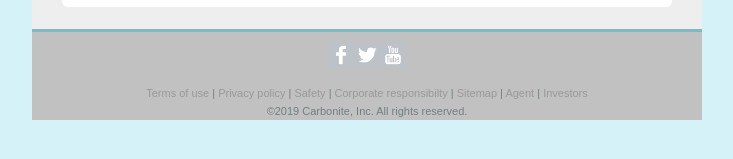
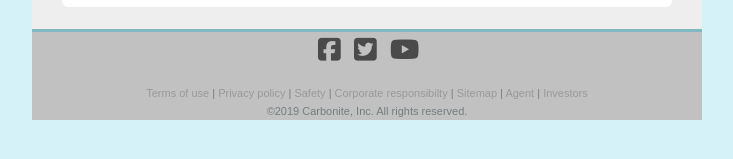
Before and after one commit to ArnoldPires/HTML-email, a plain HTML site: page betta-fish-profile/index.html in a window 1280 px wide. Shown: the part 2038-2197 px from the top of the page, without its empty margins (273-1006 px from the left). Drawn offline with Linux system fonts and the light colour scheme.

Commit message:
more changes

```diff
--- a/betta-fish-profile/index.html
+++ b/betta-fish-profile/index.html
@@ -6,6 +6,7 @@
   <meta name="viewport" content="width=device-width, initial-scale=1.0">
   <meta name="format-detection" content="telephone=no">
   <title>Betta Fish Advertisement</title>
+  <script src="https://kit.fontawesome.com/38e918c2c6.js"></script>
   <style type="text/css">
   body {
     Margin: 0!important;
@@ -224,12 +225,22 @@
   .footer-links a {
     color: #999999;
   }
-  .footer  img {
+  .footer img {
     display: block;
     max-width: 26px;
     width: 26px;
     height: 26px;
-    padding-top: 10px;
+    font-size: 26px;
+    color: #bdc2c8;
+  }
+  .fab {
+    color: #4A4A4A;
+    display: block;
+    max-width: 26px;
+    width: 26px;
+    height: 26px;
+    font-size: 26px;
+    padding: 5px;
   }
   p.footer {
     text-align: center;
@@ -424,9 +435,9 @@
                 <td style="padding-bottom:16px;" text-align="center">
                   <table text-align="center" style="margin: 0 auto">
                     <tr class="social-media">
-                      <td><a href="#"><img src="facebook.png"></a></td>
-                      <td><a href="#"><img src="twitter.png"></a></td>
-                      <td><a href="#"><img src="youtube.png"></a></td>
+                      <td><a href="#"><i class="fab fa-facebook-square"></i></a></td>
+                      <td><a href="#"><i class="fab fa-twitter-square"></i></a></td>
+                      <td><a href="#"><i class="fab fa-youtube"></i></a></td>
                     </tr>
                   </table>
                 </td>
```
Also changed, not shown: Sushi/index.html (+6 -5 lines).
